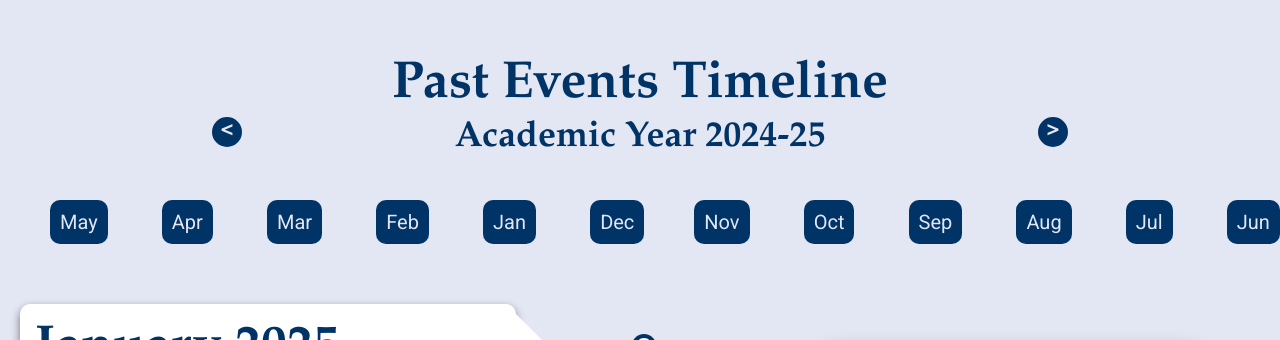
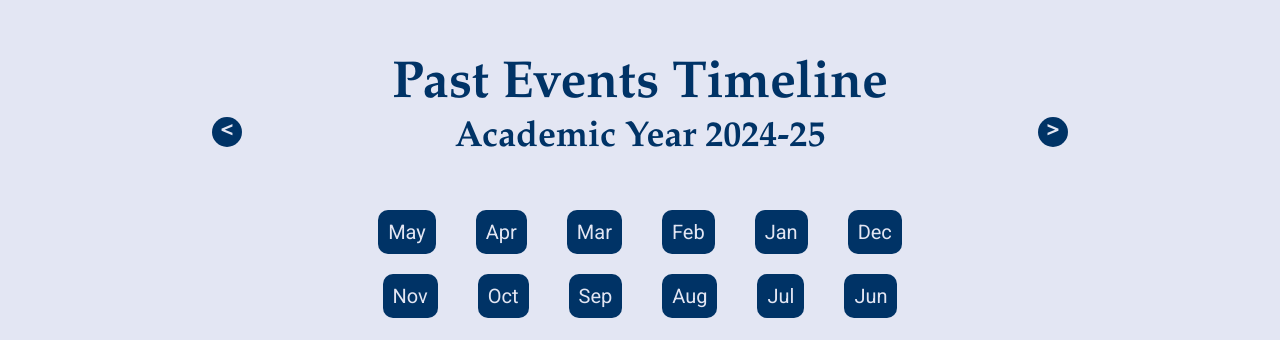
Before and after one commit to dev16543/impactwebsite, a PHP site: page /events.html in a window 1280 px wide. Shown: the part 1234-1574 px from the top of the page. Run offline with PHP 8.4, Linux system fonts and the light colour scheme; some libraries are stand-ins or nearby versions.

Commit message:
Update style.css

```diff
--- a/student_council/pages/style.css
+++ b/student_council/pages/style.css
@@ -2504,29 +2504,37 @@ figure.snip1390 .profile {
     cursor: pointer;
     background-color: #007bff;
 }
-
 .month_nav_btn_23-24 {
     display: flex;
-}
-
-.month_nav_btn_24-25 {
-    display: none;
-}
-
-.month_nav_btn_23-24,
-.month_nav_btn_24-25 {
+    flex-direction: column;   /* Stack rows vertically */
+    align-items: center;      /* Center rows horizontally */
     margin-top: 40px;
     margin-bottom: 40px;
     width: 100%;
-    margin-left: 0%;
-    flex-direction: row;
-}
-
-
+}
+
+.month_nav_btn_24-25 {
+    display: none;            /* Initially hidden */
+    flex-direction: column;   /* Stack rows vertically */
+    align-items: center;      /* Center rows horizontally */
+    margin-top: 40px;
+    margin-bottom: 40px;
+    width: 100%;
+}
+
+/* Styling for each row of buttons */
+.month_nav_btn_23-24 div,
+.month_nav_btn_24-25 div {
+    display: flex;            /* Enable Flexbox for rows */
+    justify-content: center;  /* Center buttons horizontally */
+    gap: 20px;                /* Add space between buttons */
+}
+
+/* Button styles */
 .month_nav_btn_23-24 button,
 .month_nav_btn_24-25 button {
-    padding: 10px 10px 10px 10px;
-    margin-left: 50px;
+    padding: 10px;
+    margin: 10px;             /* Adjust margin for consistency */
     background-color: #003366;
     color: #e3e6f3;
     font-size: 20px;
@@ -2536,6 +2544,7 @@ figure.snip1390 .profile {
     font-family: 'Roboto', sans-serif;
     transition: background-color 0.2s ease-in-out;
 }
+
 
 .month_nav_btn_23-24 button:hover,
 .month_nav_btn_24-25 button:hover {
```
